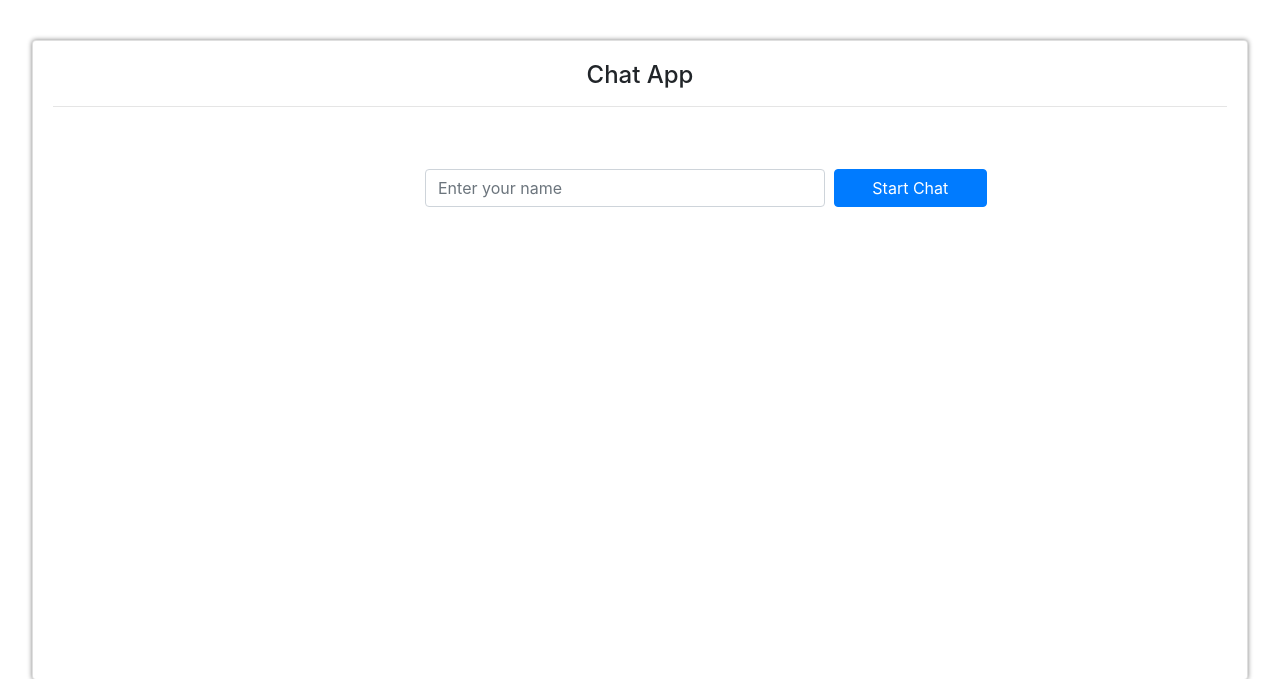
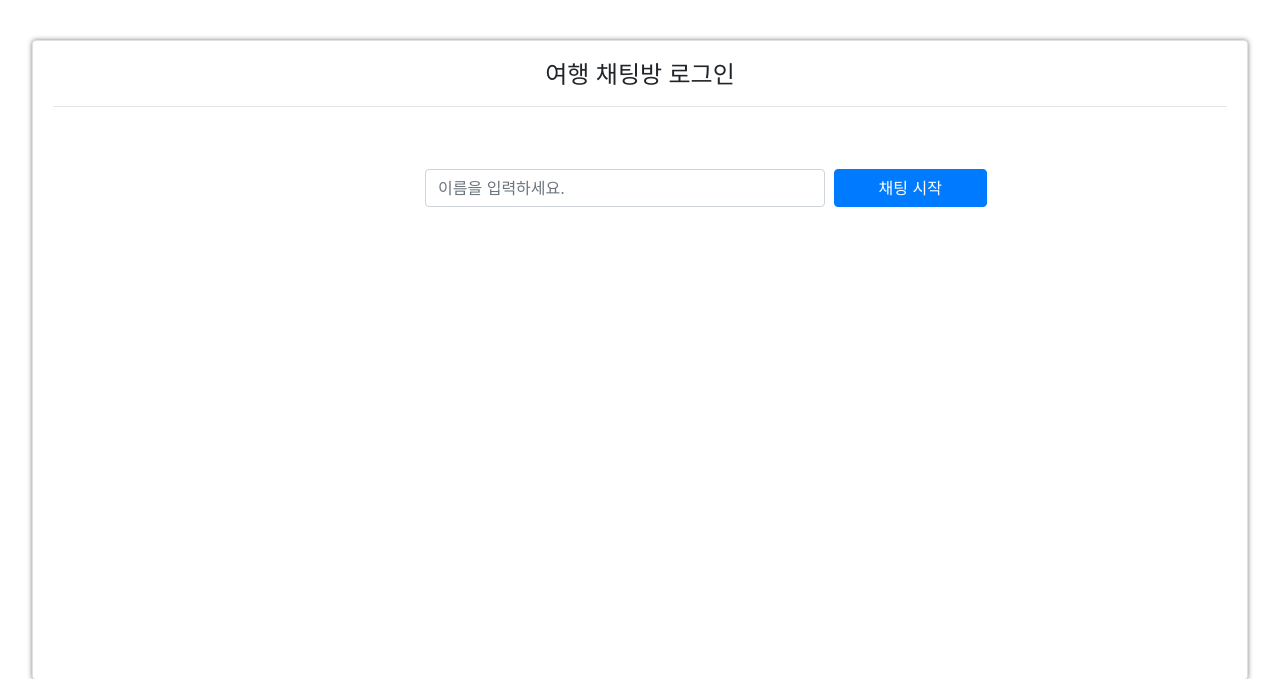
Before and after one commit to lnyxzdevk/Travel_Talk, a FastAPI app: page / in a window 1280 px wide. Shown: the top 679 px of the page. Run offline with FastAPI, Linux system fonts and the light colour scheme; some libraries are stand-ins or nearby versions.

Commit message:
refactor: eng to kor

```diff
--- a/templates/home.html
+++ b/templates/home.html
@@ -53,15 +53,15 @@
 <body>
     <div class="chat-body card">
         <div class="card-body">
-            <h4 class="card-title text-center"> Chat App </h4>
+            <h4 class="card-title text-center"> 여행 채팅방 로그인 </h4>
             <hr>
             <form class="form-inline" id="user-form">
                 <div class="row">
                     <div class="col-8">
-                        <input type="text" class="form-control" id="user_input" placeholder="Enter your name">
+                        <input type="text" class="form-control" id="user_input" placeholder="이름을 입력하세요.">
                     </div>
                     <div class="col-4">
-                        <button id="start" type="submit" class="btn btn-primary">Start Chat</button>
+                        <button id="start" type="submit" class="btn btn-primary">채팅 시작</button>
                     </div>
                 </div>
             </form>
```
